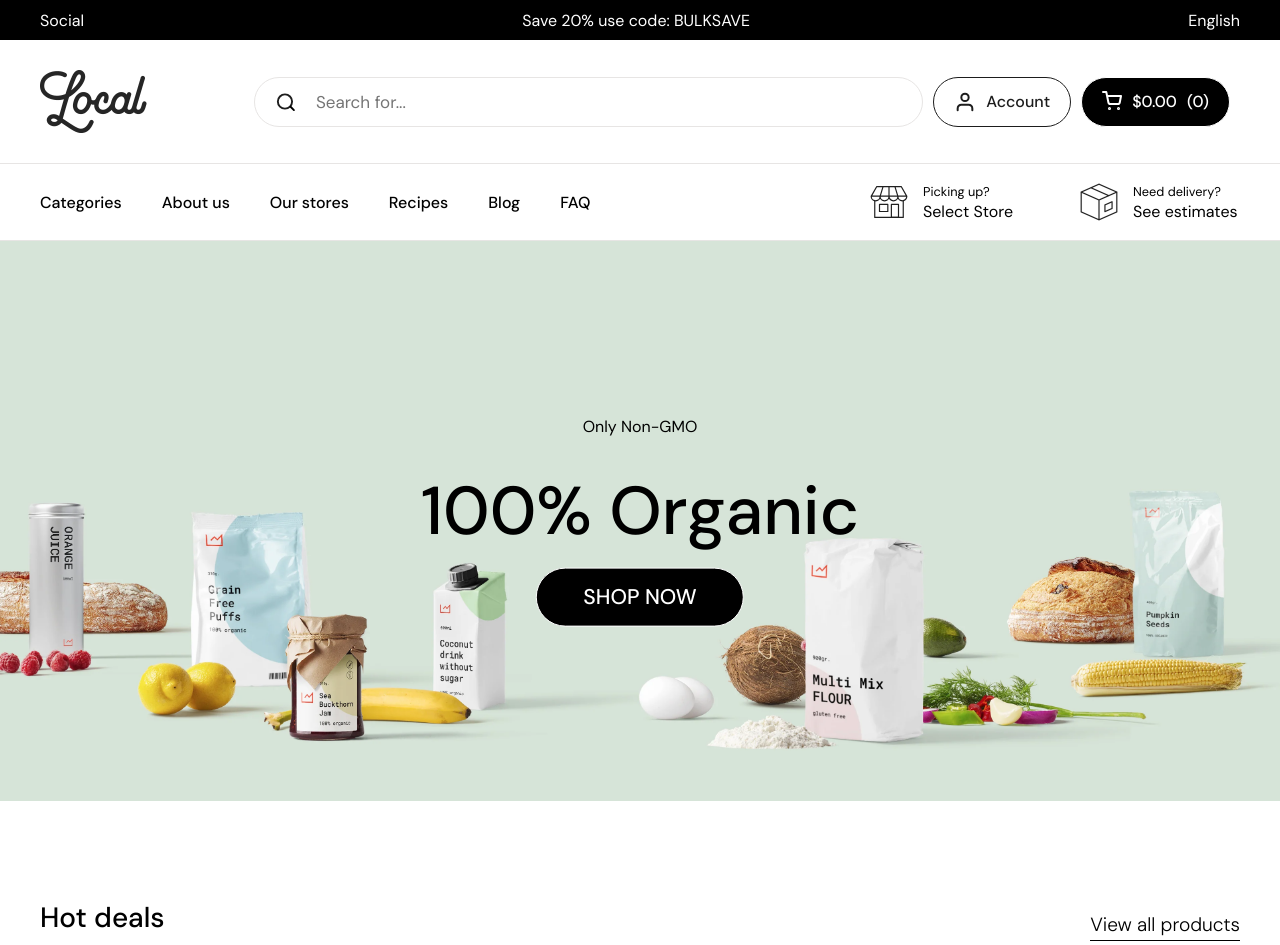
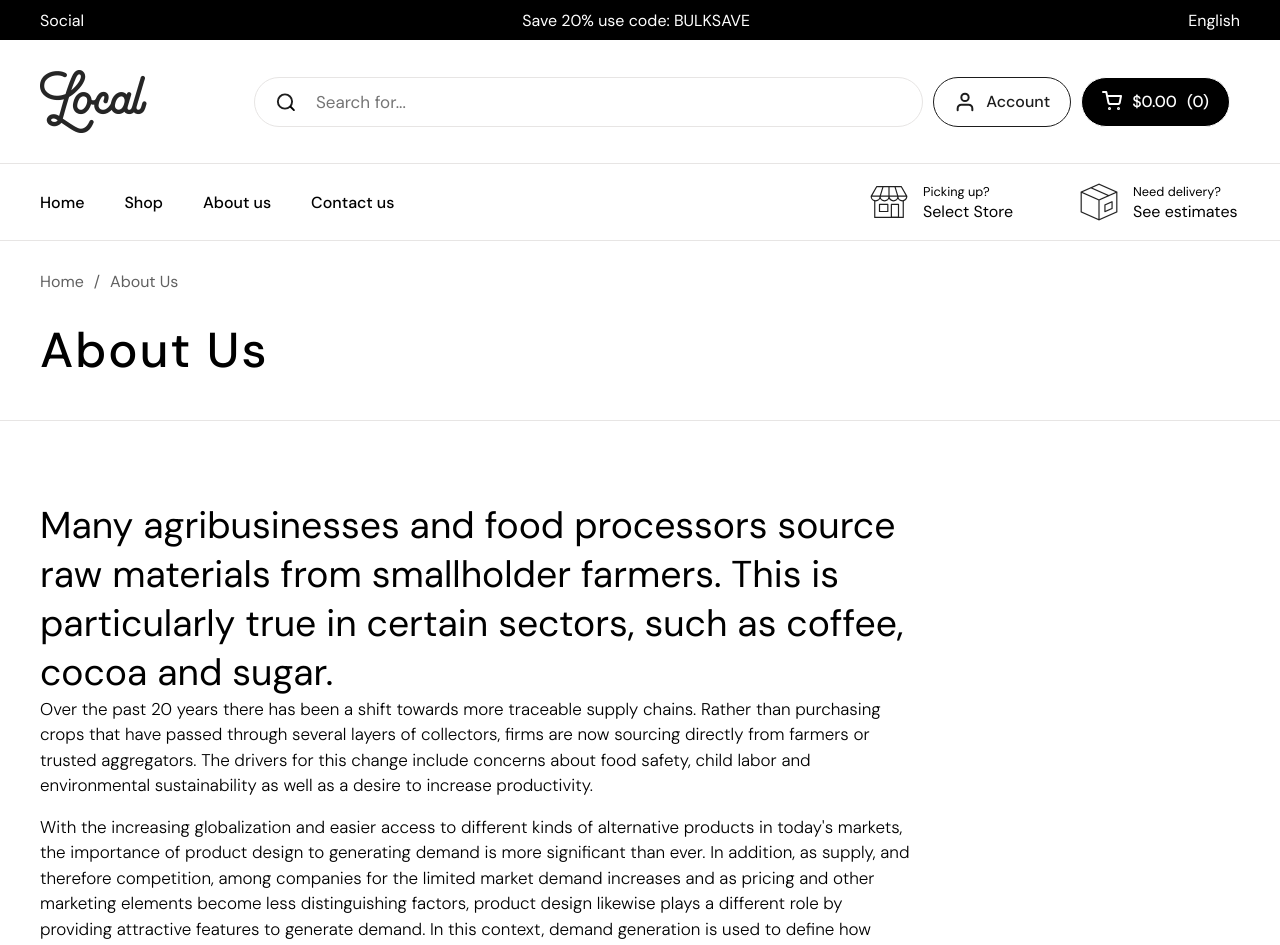
Before and after one commit to soso42/it-step-course-project, an Angular app: page /about in a window 1280 px wide. Before the commit this address led to /. Shown: the top 945 px of the page. Built offline with nearby package versions, Linux system fonts and the light colour scheme.

Commit message:
added about us component

```diff
--- a/src/app/app.component.html
+++ b/src/app/app.component.html
@@ -1 +1 @@
-<app-home></app-home>
+<router-outlet></router-outlet>
--- a/src/app/app.routes.ts
+++ b/src/app/app.routes.ts
@@ -1,3 +1,14 @@
 import { Routes } from '@angular/router';
+import { HomeComponent } from "./features/home/home.component";
+import { ContactComponent } from "./features/contact/contact.component";
+import { ErrorComponent } from "./features/error/error.component";
+import { AboutUsComponent } from "./features/about-us/about-us.component";
 
-export const routes: Routes = [];
+export const routes: Routes = [
+  { path: '', component: HomeComponent },
+
+  { path: 'about', component: AboutUsComponent },
+  { path: 'contact', component: ContactComponent },
+
+  { path: '**', component: ErrorComponent }
+];
--- /dev/null
+++ b/src/app/features/about-us/about-us.component.html
@@ -0,0 +1,82 @@
+<app-header></app-header>
+
+<main>
+
+
+  <section class="about-us-title">
+    <aside class="breadcrumb-container">
+      <nav class="breadcrumb">
+        <span>Home</span>
+        <span>/</span>
+        <span>About Us</span>
+      </nav>
+    </aside>
+    <h1 class="title h2">About Us</h1>
+  </section>
+
+  <div class="separator-line"></div>
+
+  <section class="about-us-textblock gutter-top-xlarge gutter-bottom-xlarge">
+    <div>
+      <h3>Many agribusinesses and food processors source raw materials from smallholder farmers.
+        This is particularly true in certain sectors, such as coffee, cocoa and sugar.</h3>
+      <p class="text-size-regular">Over the past 20 years there has been a shift towards more traceable supply chains. Rather than
+        purchasing crops that have passed through several layers of collectors, firms are now sourcing directly
+        from farmers or trusted aggregators. The drivers for this change include concerns about food safety,
+        child labor and environmental sustainability as well as a desire to increase productivity.</p>
+      <p class="text-size-regular">With the increasing globalization and easier access to different kinds of alternative products in today's
+        markets, the importance of product design to generating demand is more significant than ever. In addition,
+        as supply, and therefore competition, among companies for the limited market demand increases and as
+        pricing and other marketing elements become less distinguishing factors, product design likewise plays
+        a different role by providing attractive features to generate demand. In this context, demand generation
+        is used to define how attractive a product design is in terms of creating demand. In other words, it is
+        the ability of a product's design to generate demand by satisfying customer expectations.</p>
+    </div>
+  </section>
+
+  <div class="separator-line"></div>
+
+  <section class="about-us-photoblock">
+    <div class="text-part">
+      <div class="wrapper">
+        <h2 class="h2">Local Resources</h2>
+        <p class="text-size-regular">We aim to connect food producers and consumers in the same geographic
+          region, to develop more  self-reliant and resilient food networks; improve local economies; or
+          to affect the health, environment, community, or society of a particular place.</p>
+        <div>
+          <a class="button button-solid button-regular" href="#">Learn more</a>
+        </div>
+      </div>
+    </div>
+    <div class="photo-part">
+      <img src="assets/img/leaves-large.webp" alt="A lot of leaves">
+    </div>
+  </section>
+
+  <div class="separator-line"></div>
+
+  <section class="about-us-photoblock">
+    <div class="photo-part">
+      <img src="assets/img/wood-large.webp" alt="A lot of leaves">
+    </div>
+    <div class="text-part-right">
+      <div class="wrapper">
+        <h2 class="h2">Sustainable</h2>
+        <p class="text-size-regular">Societal goal with three dimensions: the environmental, economic and
+          social dimension. This concept can be used to guide decisions at the global, national and at the
+          individual consumer level. A related concept is that of sustainable development. Both terms are
+          often used synonymously.</p>
+        <div>
+          <a class="button button-solid button-regular" href="#">Learn more</a>
+        </div>
+      </div>
+    </div>
+  </section>
+
+  <div class="separator-line"></div>
+
+  <app-info-cards></app-info-cards>
+
+</main>
+
+<app-footer></app-footer>
--- a/src/app/features/error/error.component.html
+++ b/src/app/features/error/error.component.html
@@ -9,7 +9,7 @@
     <p>The page you are looking for cannot be found</p>
 
     <div>
-      <a class="button button-solid button-large" href="#">Continue shopping</a>
+      <a class="button button-solid button-large" routerLink="/">Continue shopping</a>
     </div>
 
   </section>
--- a/src/app/features/error/error.component.ts
+++ b/src/app/features/error/error.component.ts
@@ -1,13 +1,15 @@
 import { Component } from '@angular/core';
 import { HeaderComponent } from "../../shared/header/header.component";
 import { FooterComponent } from "../../shared/footer/footer.component";
+import {RouterLink} from "@angular/router";
 
 @Component({
   selector: 'app-error',
   standalone: true,
   imports: [
     HeaderComponent,
-    FooterComponent
+    FooterComponent,
+    RouterLink
   ],
   templateUrl: './error.component.html',
   styleUrl: './error.component.scss'
--- a/src/app/shared/header/header.component.html
+++ b/src/app/shared/header/header.component.html
@@ -16,7 +16,7 @@
   <section class="header-top" id="header-top">
     <div class="header-top-wrapper">
       <div class="logo">
-        <a class="logo-img" title="Website name" href="/">
+        <a class="logo-img" title="Website name" routerLink="/">
           <img src="assets/img/LOGO.webp" alt="Logo">
         </a>
       </div>
@@ -83,7 +83,7 @@
     <div class="actions">
 
       <div class="hamburger-menu">
-        <a href="#" onclick="toggleMenu()">
+        <a href="javascript:void(0)" (click)="toggleMenu()">
           <svg fill="none" height="16" viewBox="0 0 20 16" width="20" xmlns="http://www.w3.org/2000/svg">
             <g fill="#000">
               <path d="m0 0h20v2h-20z"></path>
@@ -139,22 +139,16 @@
       <nav id="navigation-full-screen">
         <ul>
           <li>
-            <a class="menu-link link-animation" href="">Categories</a>
+            <a class="menu-link link-animation" routerLink="/">Home</a>
           </li>
           <li>
-            <a class="menu-link link-animation" href="">About us</a>
+            <a class="menu-link link-animation" routerLink="/shop">Shop</a>
           </li>
           <li>
-            <a class="menu-link link-animation" href="">Our stores</a>
+            <a class="menu-link link-animation" routerLink="/about">About us</a>
           </li>
           <li>
-            <a class="menu-link link-animation" href="">Recipes</a>
-          </li>
-          <li>
-            <a class="menu-link link-animation" href="">Blog</a>
-          </li>
-          <li>
-            <a class="menu-link link-animation" href="">FAQ</a>
+            <a class="menu-link link-animation" routerLink="/contact">Contact us</a>
           </li>
         </ul>
       </nav>
@@ -182,10 +176,10 @@
   </section>
 
 
-  <section class="overlay-menu" id="overlay-menu">
+  <section class="overlay-menu" id="overlay-menu" #overlayMenu>
     <div class="overlay-menu-header">
       <span class="">Menu</span>
-      <a href="#" onclick="toggleMenu()">
+      <a href="javascript:void(0)" (click)="toggleMenu()">
         <svg width="18" height="18" viewBox="0 0 18 18" fill="none" xmlns="http://www.w3.org/2000/svg">
           <path d="M17 1L1 17" stroke="black" stroke-width="2" stroke-linecap="round" stroke-linejoin="round"></path>
           <path d="M1 1L17 17" stroke="black" stroke-width="2" stroke-linecap="round" stroke-linejoin="round"></path>
@@ -196,22 +190,16 @@
     <nav>
       <ul>
         <li>
-          <a class="menu-link text-300" href="">Categories</a>
+          <a class="menu-link text-300" routerLink="/">Home</a>
         </li>
         <li>
-          <a class="menu-link text-300" href="">About us</a>
+          <a class="menu-link text-300" routerLink="/shop">Shop</a>
         </li>
         <li>
-          <a class="menu-link text-300" href="">Our stores</a>
+          <a class="menu-link text-300" routerLink="/about">About us</a>
         </li>
         <li>
-          <a class="menu-link text-300" href="">Recipes</a>
-        </li>
-        <li>
-          <a class="menu-link text-300" href="">Blog</a>
-        </li>
-        <li>
-          <a class="menu-link text-300" href="">FAQ</a>
+          <a class="menu-link text-300" routerLink="/contact">Contact us</a>
         </li>
         <li>
           <a class="menu-link text-300 button-icon" style="justify-content: start;" href="">
--- a/src/app/shared/header/header.component.ts
+++ b/src/app/shared/header/header.component.ts
@@ -1,12 +1,28 @@
-import { Component } from '@angular/core';
+import { Component, ElementRef, inject, Renderer2, ViewChild } from '@angular/core';
+import { RouterLink } from "@angular/router";
 
 @Component({
   selector: 'app-header',
   standalone: true,
-  imports: [],
+  imports: [
+    RouterLink
+  ],
   templateUrl: './header.component.html',
   styleUrl: './header.component.scss'
 })
 export class HeaderComponent {
 
+  renderer = inject(Renderer2);
+
+  @ViewChild('overlayMenu') overlayMenu!: ElementRef;
+
+
+  toggleMenu() {
+    if (this.overlayMenu.nativeElement.style.display === '' || this.overlayMenu.nativeElement.style.display === 'none') {
+      this.renderer.setStyle(this.overlayMenu.nativeElement, 'display', 'flex');
+    } else {
+      this.renderer.setStyle(this.overlayMenu.nativeElement, 'display', 'none');
+    }
+  }
+
 }
```
Also changed, not shown: src/app/features/about-us/about-us.component.ts (added, +19 -0 lines), src/app/features/about-us/about-us.component.scss (added), 1 other file (tests, documents, lock files or other folders).
